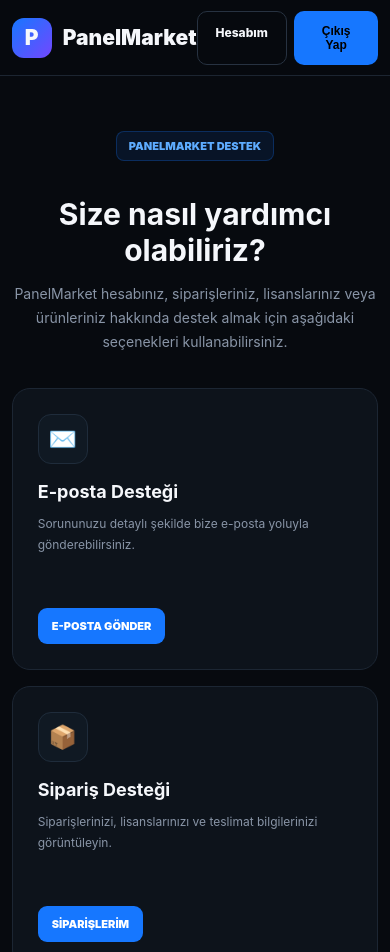
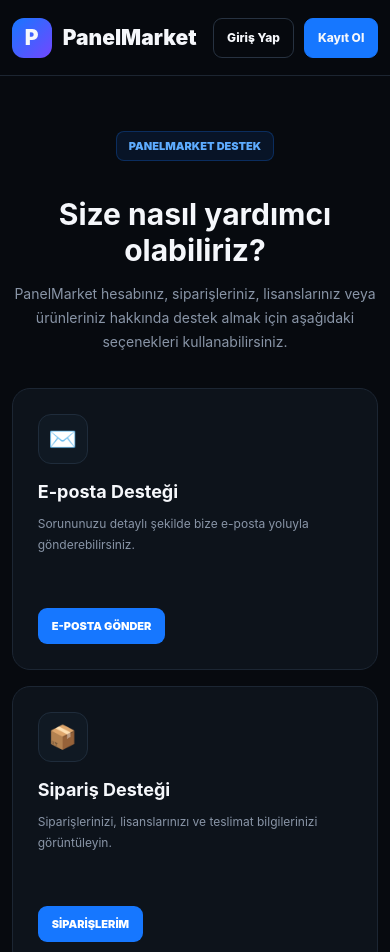
Before and after one commit to panelmarket/panelmarket, a website: page destek.html in a window 390 px wide. Shown: the top 952 px of the page. Drawn offline with Linux system fonts and the light colour scheme; no server answers.

Commit message:
Update destek.html

```diff
--- a/destek.html
+++ b/destek.html
@@ -26,6 +26,73 @@
 body{
     background:#070a0f;
     color:#f5f7fb;
+}
+
+
+/* =========================================
+   HEADER BUTONLARI
+========================================= */
+
+#headerButtons{
+    display:flex;
+    align-items:center;
+}
+
+#guestButtons,
+#userButtons{
+    display:flex;
+    align-items:center;
+    gap:10px;
+}
+
+#guestButtons .btn,
+#userButtons .btn{
+    box-sizing:border-box;
+    display:inline-flex;
+    align-items:center;
+    justify-content:center;
+    min-height:42px;
+    height:42px;
+    padding:11px 16px;
+    border-radius:9px;
+    font-size:12px;
+    font-weight:800;
+    line-height:1;
+    white-space:nowrap;
+}
+
+#guestButtons .btn.outline,
+#userButtons .btn.outline{
+    border:1px solid #273241;
+}
+
+#guestButtons .btn.blue,
+#userButtons .btn.blue{
+    border:1px solid #1677ff;
+}
+
+#userButtons button.btn{
+    font-family:inherit;
+    cursor:pointer;
+    appearance:none;
+    -webkit-appearance:none;
+}
+
+@media(max-width:800px){
+
+    #guestButtons,
+    #userButtons{
+        gap:7px;
+    }
+
+    #guestButtons .btn,
+    #userButtons .btn{
+        min-height:40px;
+        height:40px;
+        padding:10px 13px;
+        font-size:12px;
+    }
+
 }
 
 
@@ -259,10 +326,6 @@ body{
         font-size:30px;
     }
 
-    .header-buttons{
-        gap:7px;
-    }
-
 }
 
 </style>
@@ -313,10 +376,9 @@ Destek
 </nav>
 
 
-<!--
-    INDEX.HTML'DEKİ BUTONLARIN
-    AYNISI KULLANILIYOR
--->
+<!-- =========================================
+     DİNAMİK OTURUM BUTONLARI
+========================================= -->
 
 <div
     class="header-buttons"
@@ -324,25 +386,53 @@ Destek
 >
 
 
+<!-- ÇIKIŞ YAPILMIŞ -->
+
+<div
+    id="guestButtons"
+    style="display:flex;gap:10px;align-items:center;"
+>
+
+<a
+    class="btn outline"
+    href="/login.html"
+>
+Giriş Yap
+</a>
+
+<a
+    class="btn blue"
+    href="/register.html"
+>
+Kayıt Ol
+</a>
+
+</div>
+
+
+<!-- GİRİŞ YAPILMIŞ -->
+
+<div
+    id="userButtons"
+    style="display:none;gap:10px;align-items:center;"
+>
+
 <a
     class="btn outline"
     href="/hesabim.html"
 >
-
 Hesabım
-
 </a>
-
 
 <button
     class="btn blue"
     type="button"
     onclick="logoutUser()"
 >
+Çıkış Yap
+</button>
 
-Çıkış Yap
-
-</button>
+</div>
 
 
 </div>
@@ -748,6 +838,188 @@ Yazılım Panelleri • Lisans • Destek
 
 
 /* =========================================
+   OTURUM KONTROLÜ
+========================================= */
+
+async function checkLogin(){
+
+    const token =
+        localStorage.getItem(
+            "panelmarket_token"
+        ) ||
+        sessionStorage.getItem(
+            "panelmarket_token"
+        ) ||
+        "";
+
+
+    try{
+
+        const headers = {
+            "Accept":"application/json"
+        };
+
+
+        if(token){
+
+            headers.Authorization =
+                "Bearer " + token;
+
+        }
+
+
+        const response =
+            await fetch(
+                "/api/auth/me?t=" + Date.now(),
+                {
+                    method:"GET",
+                    headers:headers,
+                    credentials:"include",
+                    cache:"no-store"
+                }
+            );
+
+
+        const data =
+            await response
+                .json()
+                .catch(()=>({}));
+
+
+        if(
+            response.ok &&
+            data &&
+            data.authenticated === true &&
+            data.user
+        ){
+
+            showLoggedIn();
+
+
+            try{
+
+                localStorage.setItem(
+                    "panelmarket_user",
+                    JSON.stringify(data.user)
+                );
+
+            }catch{}
+
+        }else{
+
+            showLoggedOut();
+
+        }
+
+
+    }catch(error){
+
+        console.error(
+            "Oturum kontrolü başarısız:",
+            error
+        );
+
+
+        const savedUser =
+            localStorage.getItem(
+                "panelmarket_user"
+            );
+
+
+        const savedToken =
+            localStorage.getItem(
+                "panelmarket_token"
+            );
+
+
+        if(savedUser && savedToken){
+
+            showLoggedIn();
+
+        }else{
+
+            showLoggedOut();
+
+        }
+
+    }
+
+}
+
+
+/* =========================================
+   GİRİŞ YAPILMIŞ
+========================================= */
+
+function showLoggedIn(){
+
+    const guestButtons =
+        document.getElementById(
+            "guestButtons"
+        );
+
+
+    const userButtons =
+        document.getElementById(
+            "userButtons"
+        );
+
+
+    if(guestButtons){
+
+        guestButtons.style.display =
+            "none";
+
+    }
+
+
+    if(userButtons){
+
+        userButtons.style.display =
+            "flex";
+
+    }
+
+}
+
+
+/* =========================================
+   GİRİŞ YAPILMAMIŞ
+========================================= */
+
+function showLoggedOut(){
+
+    const guestButtons =
+        document.getElementById(
+            "guestButtons"
+        );
+
+
+    const userButtons =
+        document.getElementById(
+            "userButtons"
+        );
+
+
+    if(guestButtons){
+
+        guestButtons.style.display =
+            "flex";
+
+    }
+
+
+    if(userButtons){
+
+        userButtons.style.display =
+            "none";
+
+    }
+
+}
+
+
+/* =========================================
    ÇIKIŞ YAP
 ========================================= */
 
@@ -799,7 +1071,6 @@ async function logoutUser(){
 
     }finally{
 
-
         try{
 
             localStorage.removeItem(
@@ -828,13 +1099,17 @@ async function logoutUser(){
         }
 
 
+        /*
+         * Direkt index'e git.
+         * index.html de oturumu tekrar kontrol edecek.
+         */
+
         window.location.href =
             "/index.html";
 
     }
 
 }
-
 
 
 /* =========================================
@@ -1026,6 +1301,13 @@ async function sendSupport(event){
 
 }
 
+
+/* =========================================
+   SAYFA AÇILINCA OTURUMU KONTROL ET
+========================================= */
+
+checkLogin();
+
 </script>
 
 
```
